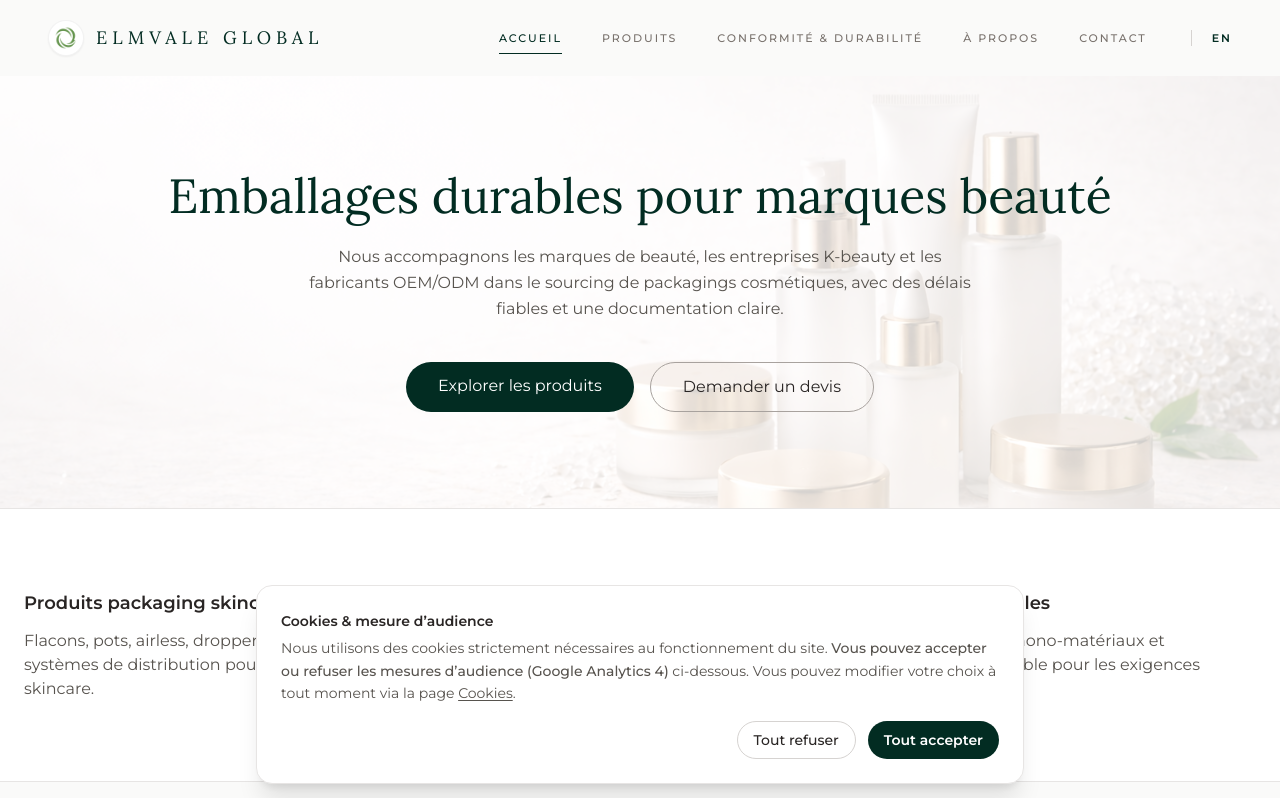
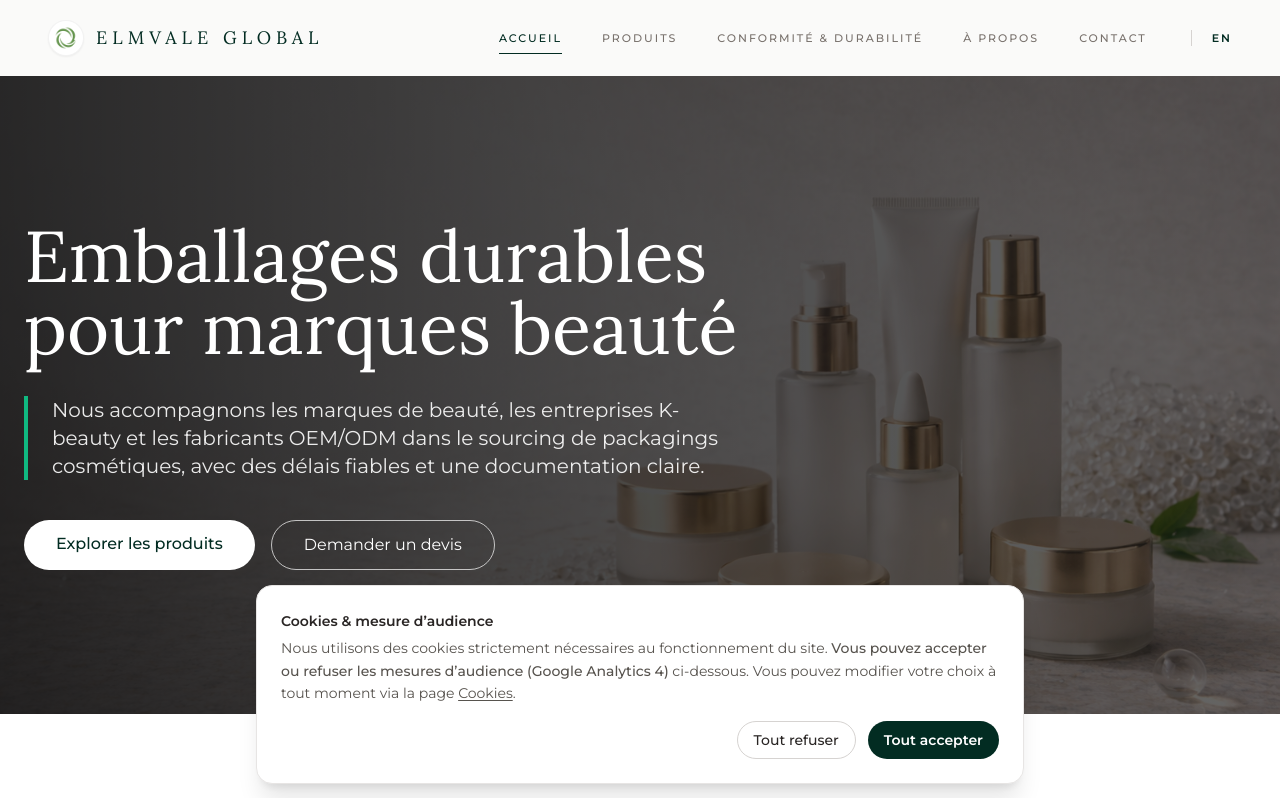
Before and after one commit to cathy6140/-Elmvale-Global-.github.io, a React (Vite) app: page /#/ in a window 1280 px wide. Shown: the top 798 px of the page. Built offline with nearby package versions, Linux system fonts and the light colour scheme.

Commit message:
Update Home.tsx

```diff
--- a/src/pages/Home.tsx
+++ b/src/pages/Home.tsx
@@ -10,32 +10,38 @@ const Home: React.FC = () => {
 
       {/* ================= HERO ================= */}
       <section
-        className="relative bg-stone-50 border-b border-stone-200 overflow-hidden"
+        className="relative min-h-[520px] md:min-h-[620px] bg-cover bg-center overflow-hidden"
         style={{
           backgroundImage: "url('/hero-home.png')",
-          backgroundSize: "cover",
-          backgroundPosition: "center",
         }}
       >
-        <div className="absolute inset-0 bg-white/75" />
+        {/* Dark overlay */}
+        <div className="absolute inset-0 bg-black/55" />
 
-        <div className="relative max-w-7xl mx-auto px-6 py-24 text-center">
-          <h1 className="font-serif text-4xl md:text-5xl text-brand-dark mb-6">
+        {/* Optional left gradient for readability */}
+        <div className="absolute inset-0 bg-gradient-to-r from-black/65 via-black/35 to-black/10" />
+
+        <div className="relative z-10 max-w-7xl mx-auto px-6 py-28 md:py-36">
+          <div className="max-w-3xl text-left">
+
+            <h1 className="font-serif text-5xl md:text-7xl text-white mb-8 leading-tight">
               {language === "fr"
                 ? "Emballages durables pour marques beauté"
                 : "Sustainable Packaging for Skincare"}
             </h1>
 
-          <p className="text-stone-600 max-w-2xl mx-auto mb-10 leading-relaxed">
+            <div className="border-l-4 border-emerald-500 pl-6">
+              <p className="text-white/90 max-w-2xl text-lg md:text-xl leading-relaxed">
                 {language === "fr"
                   ? "Nous accompagnons les marques de beauté, les entreprises K-beauty et les fabricants OEM/ODM dans le sourcing de packagings cosmétiques, avec des délais fiables et une documentation claire."
                   : "We help beauty brands, K-beauty companies, and OEM/ODM manufacturers source cosmetic packaging with reliable lead times and clear documentation."}
               </p>
+            </div>
 
-          <div className="flex flex-col md:flex-row gap-4 justify-center">
+            <div className="flex flex-col sm:flex-row gap-4 mt-10">
               <Link
                 to="/products"
-              className="bg-brand-dark text-white px-8 py-3 rounded-full hover:opacity-90 transition"
+                className="bg-white text-brand-dark px-8 py-3 rounded-full font-medium hover:bg-stone-100 transition text-center"
               >
                 {language === "fr"
                   ? "Explorer les produits"
@@ -44,10 +50,12 @@ const Home: React.FC = () => {
 
               <Link
                 to="/contact"
-              className="border border-stone-400 px-8 py-3 rounded-full hover:bg-white transition"
+                className="border border-white/70 text-white px-8 py-3 rounded-full hover:bg-white hover:text-brand-dark transition text-center"
               >
                 {language === "fr" ? "Demander un devis" : "Request Quote"}
               </Link>
+            </div>
+
           </div>
         </div>
       </section>
```
Lines whose indentation alone changed are shown as unchanged.
